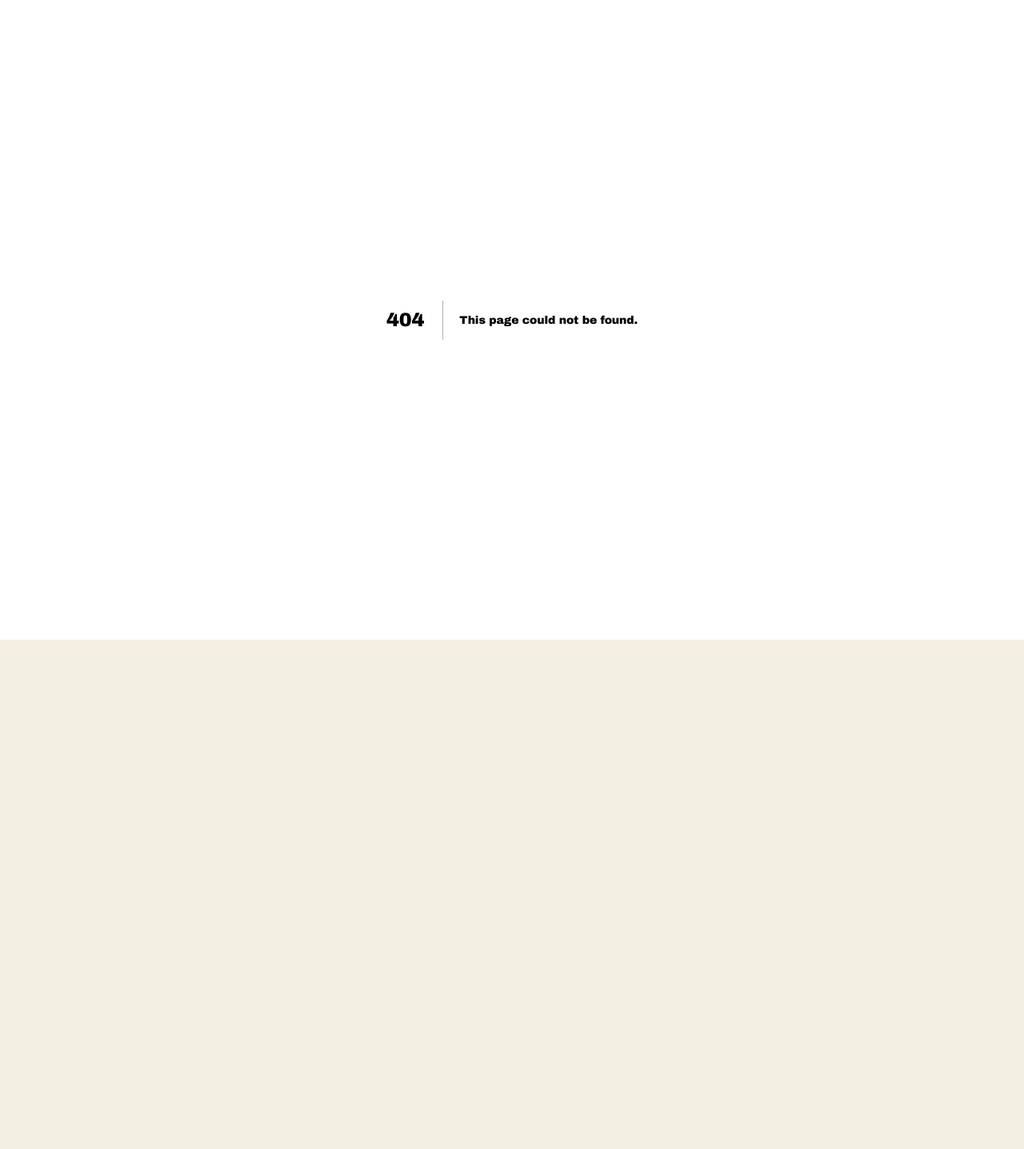
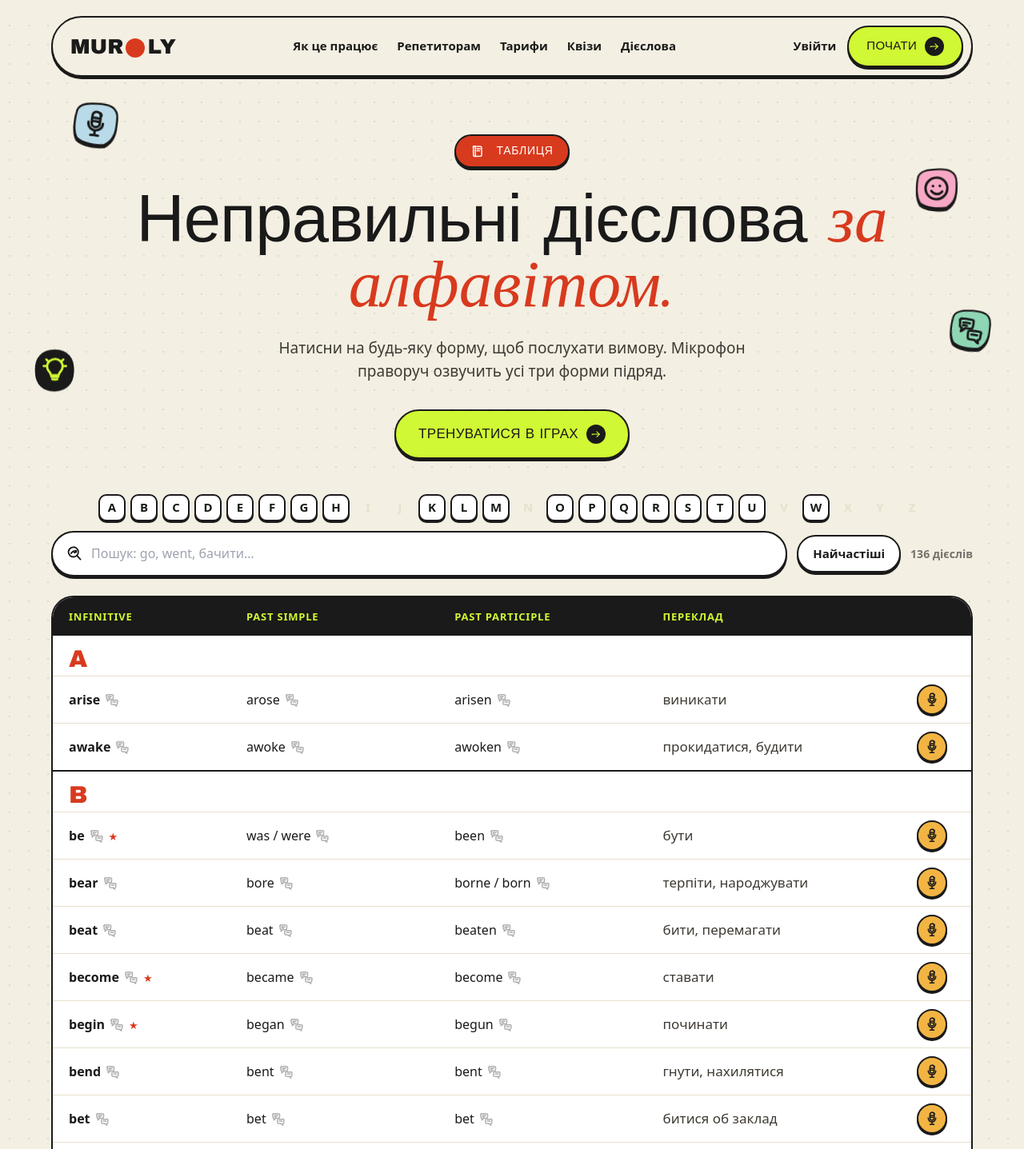
Before and after one commit to mariyavalyanskaya95-create/murly-saas, a Next.js app: page /irregular-verbs/table in a window 1280 px wide. Before the commit this address had no page. Shown: the top 1437 px of the page at 80% size. Before the commit the page ends 800 px from the top, so only its background shows below. Built offline with nearby package versions, Linux system fonts and the light colour scheme; no server answers; a web font is replaced by a local one.

Commit message:
Murly: /irregular-verbs/table page

```diff
--- /dev/null
+++ b/app/(marketing)/irregular-verbs/table/page.tsx
@@ -0,0 +1,40 @@
+import Link from 'next/link';
+import type { Metadata } from 'next';
+import Icon from '@/components/Icon';
+import SiteNav from '@/components/SiteNav';
+import SiteFooter from '@/components/SiteFooter';
+import Stickers from '@/components/Stickers';
+import VerbsAlphabet from '@/components/VerbsAlphabet';
+
+export const metadata: Metadata = {
+  title: 'Таблиця неправильних дієслів англійської з вимовою та перекладом',
+  description: 'Повна таблиця неправильних дієслів англійської мови за алфавітом: три форми, переклад українською, пошук і озвучка кожного слова.',
+  alternates: { canonical: '/irregular-verbs/table' },
+};
+
+export default function IrregularVerbsTablePage() {
+  return (
+    <>
+      <SiteNav />
+      <section className="mu-page-hero" style={{ paddingBottom: 24 }} data-stickers="4">
+        <div className="mu-container">
+          <span className="mu-section__eyebrow"><Icon id="e-book" />Таблиця</span>
+          <h1>Неправильні дієслова <em>за алфавітом.</em></h1>
+          <p>Натисни на будь-яку форму, щоб послухати вимову. Мікрофон праворуч озвучить усі три форми підряд.</p>
+          <Link href="/irregular-verbs#play" className="mu-btn mu-btn--lime mu-btn--lg">
+            Тренуватися в іграх<span className="mu-btn__arrow"><Icon id="e-arrow" /></span>
+          </Link>
+        </div>
+      </section>
+
+      <section className="mu-section" style={{ paddingTop: 8 }}>
+        <div className="mu-container">
+          <VerbsAlphabet />
+        </div>
+      </section>
+
+      <SiteFooter />
+      <Stickers />
+    </>
+  );
+}
```
